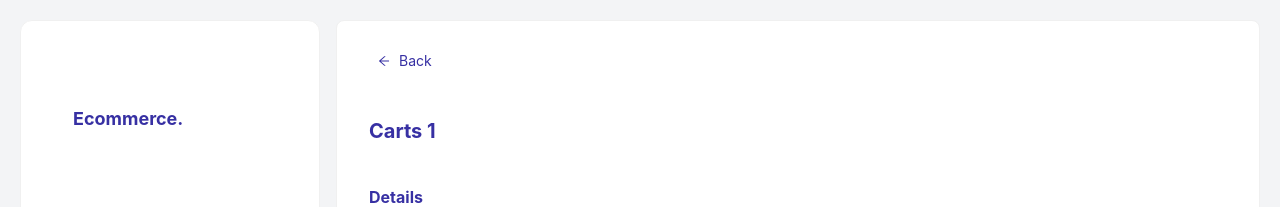
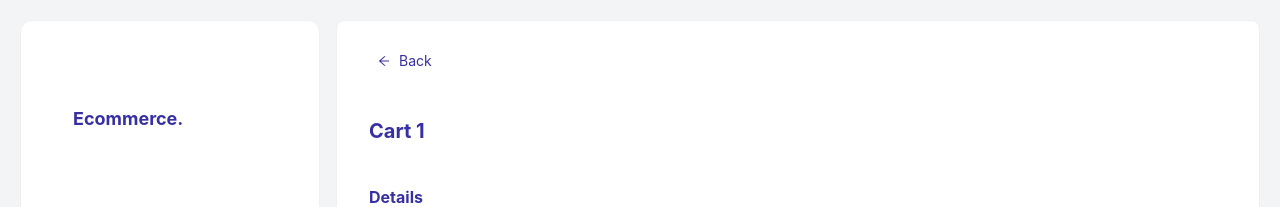
Before and after one commit to adiwahyudi02/ecommerce, a Next.js app: page /carts/1 in a window 1280 px wide. Shown: the top 207 px of the page. Built offline with nearby package versions, Linux system fonts and the light colour scheme; no server answers.

Commit message:
fix: title on cart details

```diff
--- a/app/carts/[id]/page.tsx
+++ b/app/carts/[id]/page.tsx
@@ -57,7 +57,7 @@ export default function CartDetails({ params }: { params: { id: string } }) {
             <Card>
                 <BackButton href="/carts" />
                 <h1 className="text-xl font-bold my-10 text-indigo-800 ml-2">
-                    Carts {params.id}
+                    Cart {params.id}
                 </h1>
                 <div className="mb-12">
                     <h2 className="text-base font-bold text-indigo-800 mb-6 ml-2">
```
